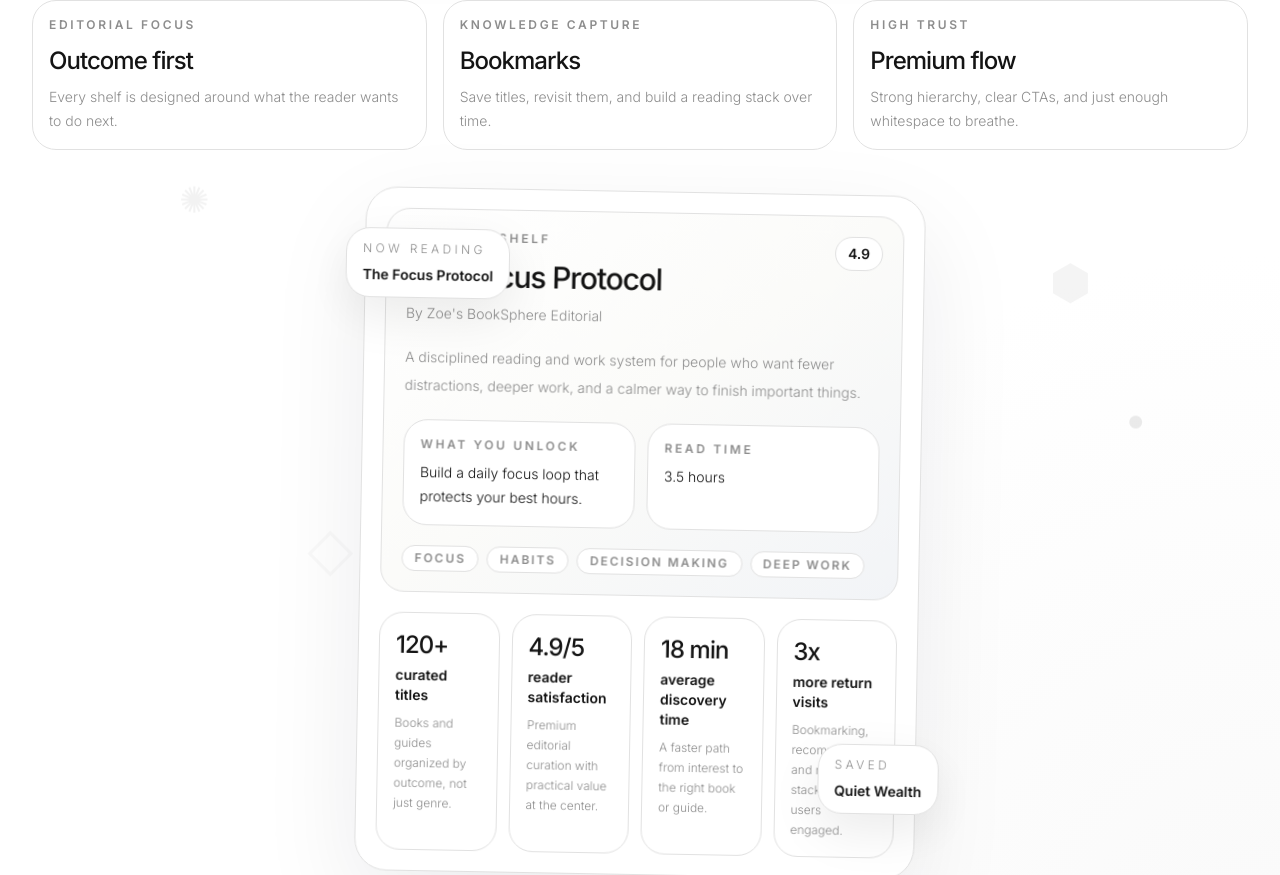
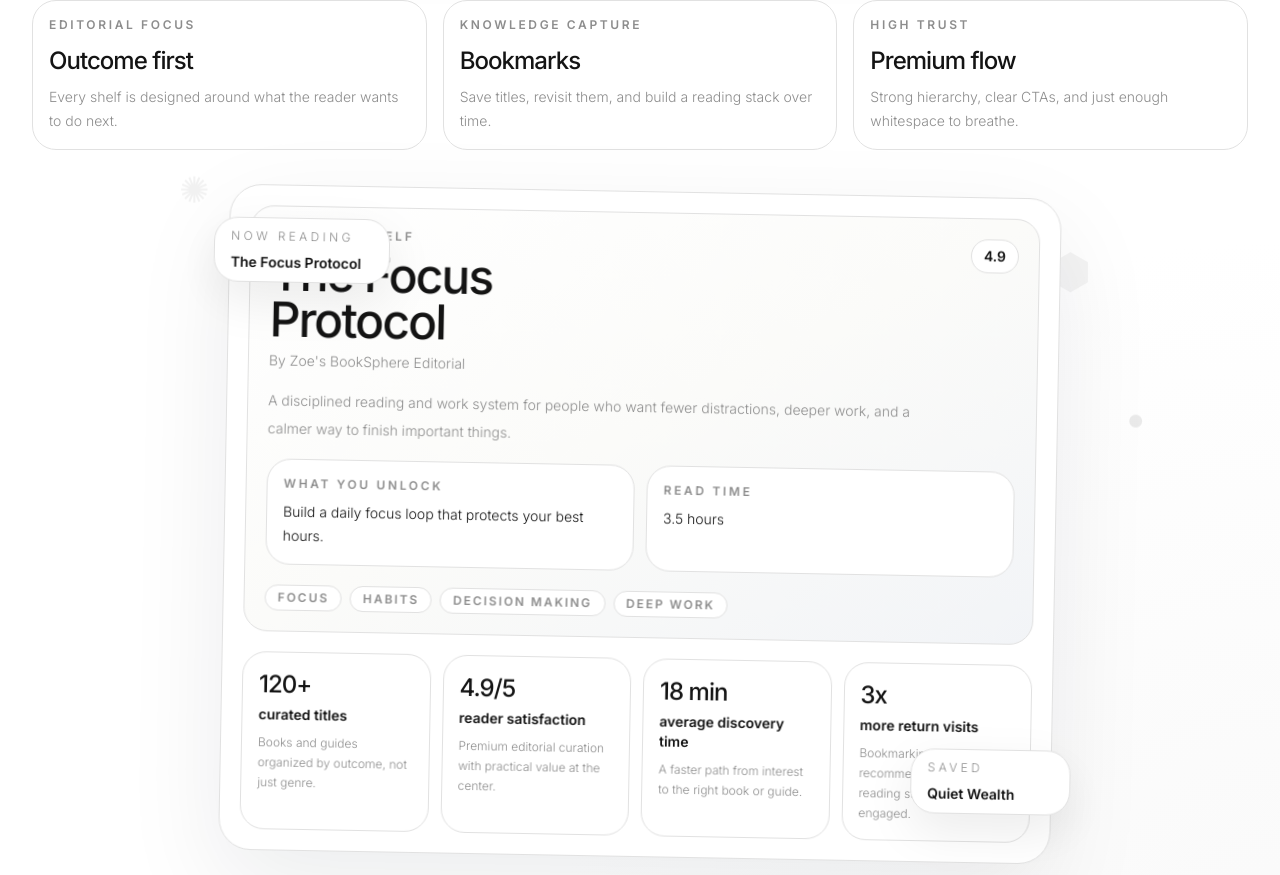
Before and after one commit to Godswill-bot/zoeabode, a Next.js app: page / in a window 1280 px wide. Shown: the part 967-1842 px from the top of the page. Built offline with nearby package versions, Linux system fonts and the light colour scheme; no server answers.

Commit message:
Refine homepage tabs and focus card

```diff
--- a/src/app/books/[slug]/page.tsx
+++ b/src/app/books/[slug]/page.tsx
@@ -60,7 +60,7 @@ export default async function BookPage({
       </div>
 
       <section className="border-b border-(--border-soft) pb-16 pt-8 sm:pt-12">
-        <div className="mx-auto max-w-7xl px-4 sm:px-6 lg:px-8">
+        <div className="mx-auto max-w-screen-2xl px-4 sm:px-6 lg:px-10 xl:px-12">
           <SectionHeading
             eyebrow="Book detail"
             title="Every title gets a clear promise, a reason to care, and a next step."
@@ -73,7 +73,7 @@ export default async function BookPage({
       </section>
 
       <section className="py-16 sm:py-20">
-        <div className="mx-auto max-w-7xl px-4 sm:px-6 lg:px-8">
+        <div className="mx-auto max-w-screen-2xl px-4 sm:px-6 lg:px-10 xl:px-12">
           <SectionHeading
             eyebrow="More recommendations"
             title="Continue with the next most relevant reads."
--- a/src/app/globals.css
+++ b/src/app/globals.css
@@ -119,8 +119,8 @@ body.reveal-ready [data-reveal-delay="6"] {
 	transform: translateZ(0);
 }
 .tab-chip:hover {
-	transform: translate3d(0, -2px, 0) scale(1.02);
-	box-shadow: 0 14px 30px rgba(15, 23, 42, 0.12);
+	transform: translate3d(0, -3px, 0) scale(1.04);
+	box-shadow: 0 16px 34px rgba(15, 23, 42, 0.14);
 }
 .tab-chip:focus-visible {
 	outline: none;
--- a/src/components/book-browser.tsx
+++ b/src/components/book-browser.tsx
@@ -51,15 +51,17 @@ export function BookBrowser({ books, initialBookSlug }: BookBrowserProps) {
         />
 
         <div className="mt-10 flex flex-wrap items-center gap-3">
-          {filters.map((filter) => (
+          {filters.map((filter, index) => (
             <Link
               key={filter}
               href={filterHref(filter)}
-              className={`tab-chip rounded-full border px-4 py-2 text-sm font-semibold ${
+              className={`tab-chip inline-flex items-center justify-center whitespace-nowrap rounded-full border px-4 py-2 text-sm font-semibold ${
                 activeFilter === filter
-                  ? "border-(--text) bg-(--text) text-white"
+                  ? "border-(--text) bg-(--text) text-white shadow-[0_14px_30px_rgba(15,23,42,0.16)]"
                   : "border-(--border) bg-(--surface) text-(--muted) hover:border-(--text) hover:text-(--text)"
               }`}
+              data-reveal
+              data-reveal-delay={String((index % 3) + 1)}
             >
               {filter}
             </Link>
--- a/src/components/hero.tsx
+++ b/src/components/hero.tsx
@@ -114,22 +114,22 @@ export function Hero({ featuredBook, stats }: HeroProps) {
         </div>
 
         <div className="min-w-0 flex items-center justify-center" data-reveal data-reveal-delay="2">
-          <div className="relative w-full max-w-140 rounded-4xl border border-(--border) bg-white p-5 shadow-[0_36px_100px_rgba(15,23,42,0.08)] backdrop-blur-xl animate-float-slow">
-            <div className="absolute -left-5 top-10 hidden rounded-3xl border border-(--border) bg-white px-4 py-3 shadow-[0_18px_50px_rgba(0,0,0,0.08)] lg:block animate-float">
+          <div className="relative w-full max-w-[52rem] rounded-4xl border border-(--border) bg-white p-4 shadow-[0_36px_100px_rgba(15,23,42,0.08)] backdrop-blur-xl animate-float-slow sm:p-5">
+            <div className="absolute -left-4 top-8 hidden w-44 rounded-3xl border border-(--border) bg-white px-4 py-2.5 shadow-[0_18px_50px_rgba(0,0,0,0.08)] lg:block animate-float">
               <p className="text-xs uppercase tracking-[0.28em] text-(--muted)">Now reading</p>
-              <p className="mt-2 max-w-35 text-sm font-semibold text-(--text)">The Focus Protocol</p>
+              <p className="mt-2 text-sm font-semibold leading-snug text-(--text)">The Focus Protocol</p>
             </div>
-            <div className="absolute -right-6 bottom-16 hidden rounded-3xl border border-(--border) bg-white px-4 py-3 shadow-[0_18px_50px_rgba(0,0,0,0.08)] lg:block animate-float delay-1400">
+            <div className="absolute -right-5 bottom-12 hidden w-40 rounded-3xl border border-(--border) bg-white px-4 py-2.5 shadow-[0_18px_50px_rgba(0,0,0,0.08)] lg:block animate-float delay-1400">
               <p className="text-xs uppercase tracking-[0.28em] text-(--muted)">Saved</p>
-              <p className="mt-2 max-w-35 text-sm font-semibold text-(--text)">Quiet Wealth</p>
+              <p className="mt-2 text-sm font-semibold leading-snug text-(--text)">Quiet Wealth</p>
             </div>
-            <div className="rounded-3xl border border-(--border) bg-linear-to-br from-white via-[#fbfbf9] to-[#f2f4f7] p-5 transition duration-300 hover:scale-[1.01]">
+            <div className="rounded-3xl border border-(--border) bg-linear-to-br from-white via-[#fbfbf9] to-[#f2f4f7] p-4 transition duration-300 hover:scale-[1.01] sm:p-5">
               <div className="flex items-start justify-between gap-4">
                 <div>
                   <p className="text-xs font-semibold uppercase tracking-[0.24em] text-(--muted)">
                     Featured shelf
                   </p>
-                  <h2 className="mt-3 font-display text-3xl font-bold leading-tight text-(--text)">
+                  <h2 className="mt-2 max-w-[12ch] font-display text-[2.65rem] font-bold leading-[0.96] tracking-[-0.06em] text-(--text) sm:text-5xl">
                     {featuredBook.title}
                   </h2>
                   <p className="mt-2 text-sm text-(--muted)">By {featuredBook.author}</p>
@@ -139,11 +139,11 @@ export function Hero({ featuredBook, stats }: HeroProps) {
                 </div>
               </div>
 
-              <p className="mt-5 max-w-xl text-sm leading-7 text-(--muted)">
+              <p className="mt-4 max-w-2xl text-sm leading-7 text-(--muted)">
                 {featuredBook.summary}
               </p>
 
-              <div className="mt-5 grid gap-3 sm:grid-cols-2">
+              <div className="mt-4 grid gap-3 sm:grid-cols-2">
                 <div className="rounded-3xl border border-(--border) bg-white p-4 transition duration-300 hover:scale-[1.02]">
                   <p className="text-xs font-semibold uppercase tracking-[0.22em] text-(--muted)">
                     What you unlock
--- a/src/components/page-header.tsx
+++ b/src/components/page-header.tsx
@@ -28,11 +28,13 @@ export function PageHeader() {
         </Link>
 
         <nav className="hidden items-center gap-3 md:flex">
-          {navItems.map((item) => (
+          {navItems.map((item, index) => (
             <Link
               key={item.href}
               href={item.href}
               className="tab-chip inline-flex items-center rounded-full px-3 py-2 text-sm font-medium text-(--muted) hover:bg-(--surface) hover:text-(--text)"
+              data-reveal
+              data-reveal-delay={String((index % 3) + 1)}
             >
               {item.label}
             </Link>
--- a/src/components/site-header.tsx
+++ b/src/components/site-header.tsx
@@ -27,11 +27,13 @@ export function SiteHeader() {
         </Link>
 
         <nav className="hidden items-center gap-3 md:flex">
-          {navItems.map((item) => (
+          {navItems.map((item, index) => (
             <Link
               key={item.href}
               href={item.href}
               className="tab-chip inline-flex items-center rounded-full px-3 py-2 text-sm font-medium text-(--muted) hover:bg-(--surface) hover:text-(--text)"
+              data-reveal
+              data-reveal-delay={String((index % 3) + 1)}
             >
               {item.label}
             </Link>
```
Also changed, not shown: src/components/book-detail-panel.tsx (+8 -8 lines).
